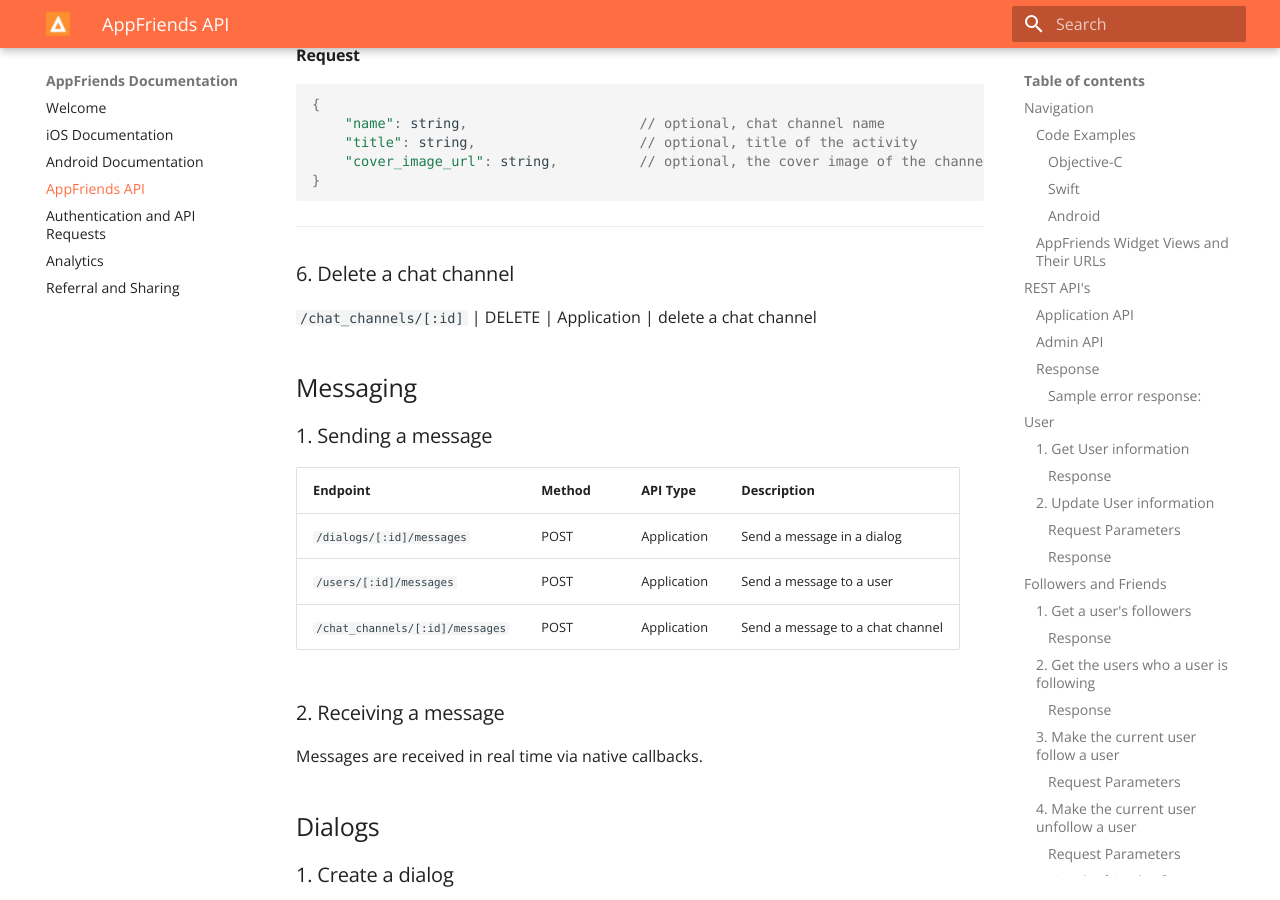
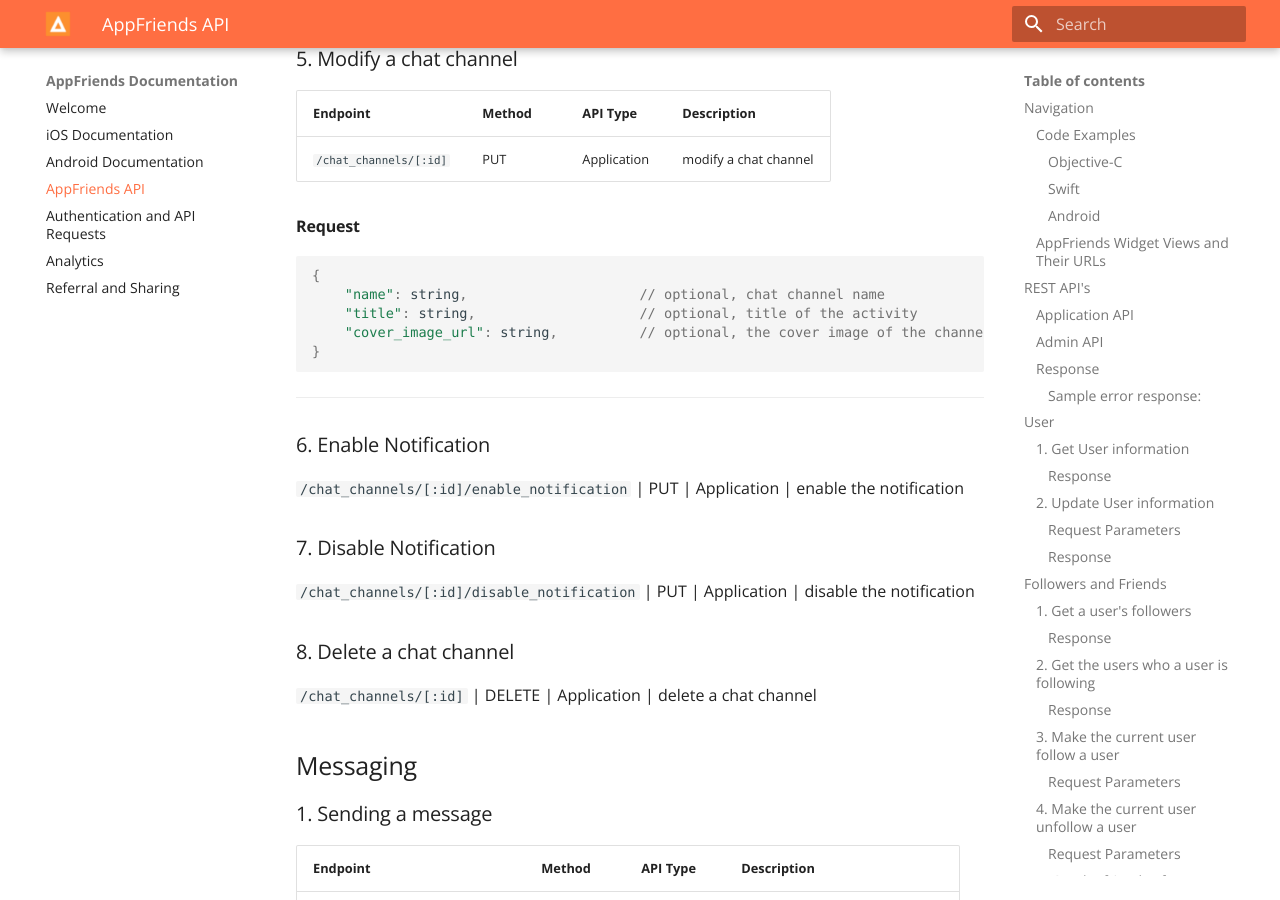
Before and after one commit to Hacknocraft/AppFriendsDocs, an MkDocs documentation site: the page built from docs/api.md, in a window 1280 px wide and 900 px high, scrolled down 15255 px. Built offline with MkDocs 1.6.1 and Material for MkDocs 9.7.7, drawn with Linux system fonts in a browser that asks for light colours; some web fonts are replaced; old or Windows-style settings are respelled for this version of MkDocs; some of the changed text lies outside the part shown.

Commit message:
update doc

````diff
--- a/docs/api.md
+++ b/docs/api.md
@@ -58,6 +60,7 @@ User followings list view | /users/[:id]/followings | open the view that lists t
 User friends view | /users/[:id]/friends | open the user's friends list view. The id provided here is the user's id in your app.
 Private chat page | /users/[:id]/chat | open the private chat with the user. The id provided here is the user's id in your app.
 Group chat page | /chat_groups/[:groupid] | open the group chat. The id provided is the group id.
+Chat Channel List | /chat_channels/list | open the channel list
 Chat Channel | /chat_channels/[:channelid] | open the channel. The id provided is the channel id.
 Dialog list | /dialogs/list | open dialogs list
 Message thread view | /chat_channels/[:channelid]/messages/[:messageid] | open the message threading view which contains the message. Provide both channel id and message id.
@@ -66,7 +69,7 @@ Screen sharing view | /screen_share | open the screenshot sharing window
 
 ## REST API's
 
-Base URL: **https://appfriends-staging-api.hacknocraft.com/api/v3/**
+Base URL: **https://appfriends-api.hacknocraft.com/api/v3/**
 
 If you use our out of box UI, all functionalities are enabled and ready to use by default, but if you want to make a customized UI, we certainly facilitate that as well. To access and modify data on AppFriends, you can ultilize our REST interface. There are two types of REST API's:
 >1. Application API
@@ -434,27 +437,29 @@ Endpoint      | Method        | API Type      | Description
 
 #### Response
 ```javascript
-// array of activities;
-[
-	{
-		"id": int, 							// chat channel id
-		"name": string,						// chat channel name
-		"title": string, 					// title of the activity
-		"create_time": int,					// create time of the channel
-		"cover_image_url": string,			// the cover image of the channel
-		"favorited": boolean,				// show if the user has favorited this channel
-		"favorite_count": int,				// number of people who favorited the channel
-		"online_user_count": int,			// number of current online users
-		"timestamp": int,					// the time when the activity is created
-		"additional_data": json object,		// additional data attach to channel
-		"notification_enabled": boolean,	// time stamp of the expiry time of this trending activity
-		"enabled": boolean,					// indicates if the channel is enabled or not
-	},
-	{
-	...
-	},
-	...
-]
+// paged chat channels
+{
+	"chat_channels": [
+							{
+								"id": int, 							// chat channel id
+								"name": string,						// chat channel name
+								"title": string, 					// title of the activity
+								"create_time": int,					// create time of the channel
+								"cover_image_url": string,			// the cover image of the channel
+								"favorited": boolean,				// show if the user has favorited this channel
+								"favorite_count": int,				// number of people who favorited the channel
+								"online_user_count": int,			// number of current online users
+								"timestamp": int,					// the time when the activity is created
+								"additional_data": json object,		// additional data attach to channel
+								"notification_enabled": boolean,	// time stamp of the expiry time of this trending activity
+								"enabled": boolean,					// indicates if the channel is enabled or not
+							},
+							{
+							...
+							},
+							...
+						]
+}
 ```
 ------
 
@@ -567,7 +572,13 @@ Endpoint      | Method        | API Type      | Description
 ```
 ------
 
-### 6. Delete a chat channel
+### 6. Enable Notification
+`/chat_channels/[:id]/enable_notification` | PUT | Application | enable the notification
+
+### 7. Disable Notification
+`/chat_channels/[:id]/disable_notification` | PUT | Application | disable the notification
+
+### 8. Delete a chat channel
 `/chat_channels/[:id]` | DELETE | Application | delete a chat channel
 
 
````
Also changed, not shown: other parts of docs/api.md (+5 -2 lines), docs/security.md (+1 -0 lines), site/api/index.html, site/mkdocs/search_index.json, site/security/index.html, site/sitemap.xml.
